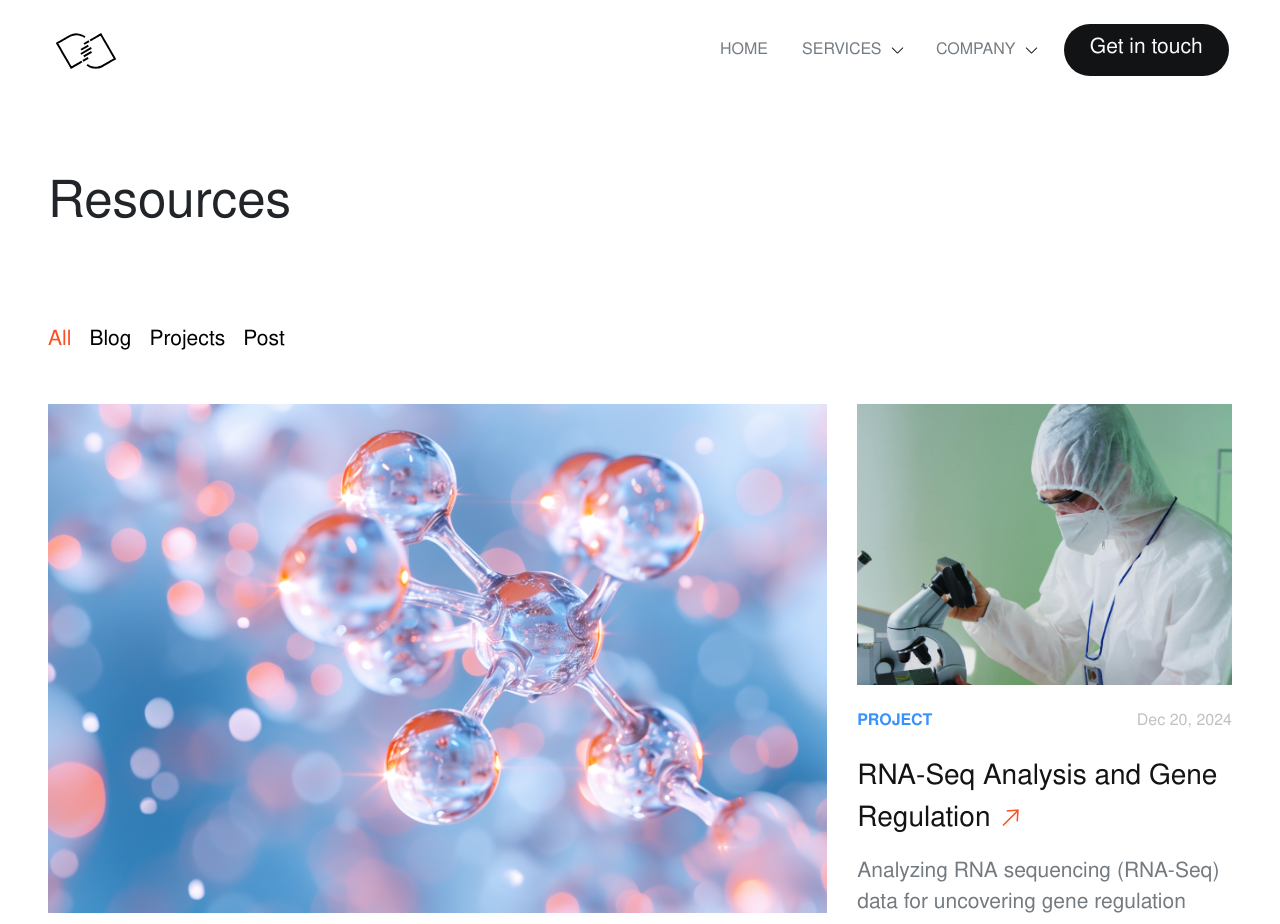
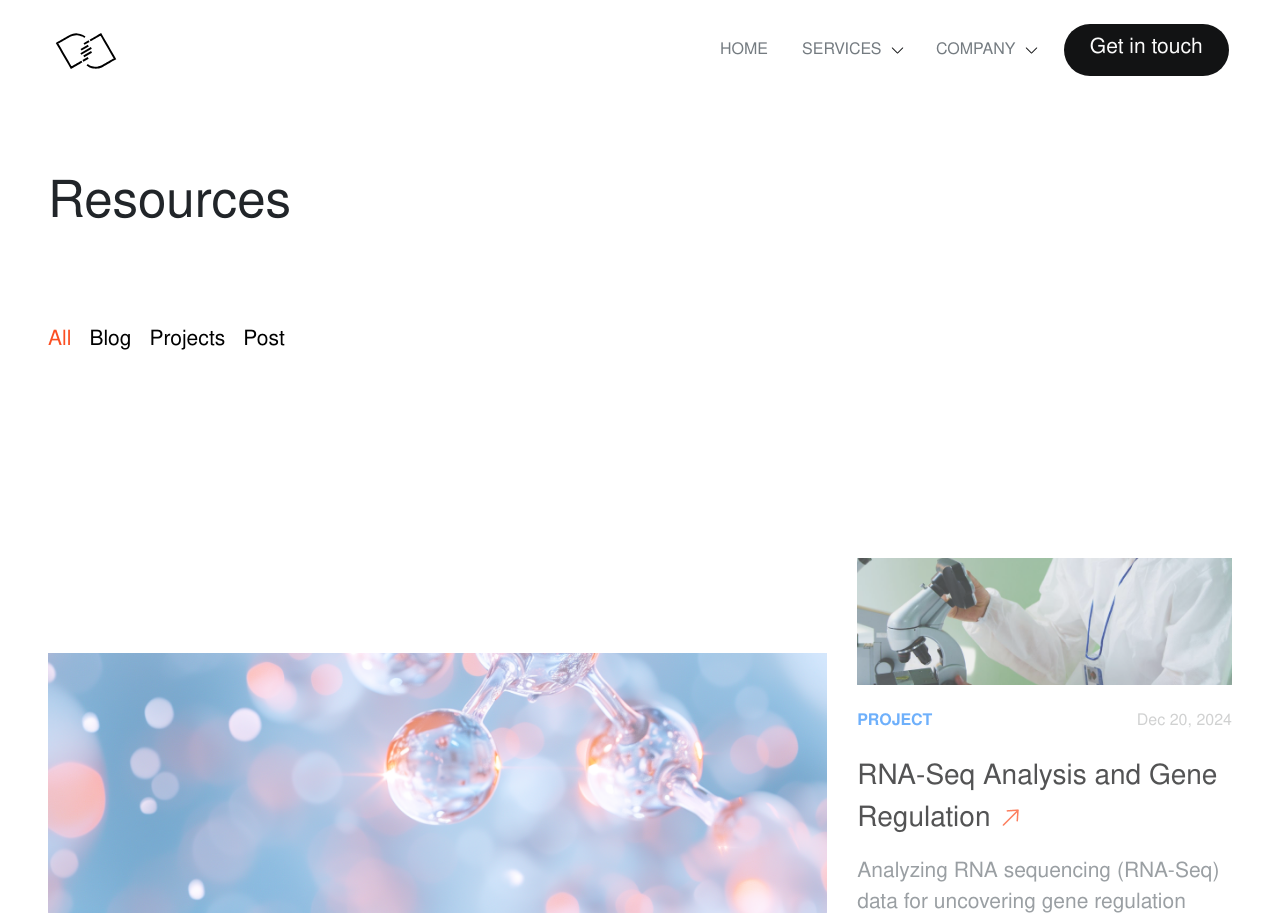
Before and after one commit to araviind8712/d2dWebsite-1.0.0, an Angular app: page /resources in a window 1280 px wide. Shown: the top 924 px of the page. Built offline with nearby package versions, Linux system fonts and the light colour scheme.

Commit message:
Initial Animations for Cards

```diff
--- a/src/app/app.component.ts
+++ b/src/app/app.component.ts
@@ -8,7 +8,4 @@ import { Component, OnInit } from '@angular/core';
 })
 export class AppComponent {
   title = 'd2dWebsite';
-
-
-
 }
--- a/src/app/app.module.ts
+++ b/src/app/app.module.ts
@@ -20,6 +20,7 @@ import { ResourceDetailComponent } from './pages/resource-detail/resource-detail
 import { ResourceCardComponent } from '../shared/resource-card/resource-card.component';
 import { GetintouchComponent } from '../shared/getintouch/getintouch.component';
 import { FooterComponent } from '../shared/footer/footer.component';
+import {BrowserAnimationsModule} from '@angular/platform-browser/animations';
 
 @NgModule({
   declarations: [
@@ -47,6 +48,7 @@ import { FooterComponent } from '../shared/footer/footer.component';
     FormsModule,
     MatIconModule,
     ReactiveFormsModule,
+    BrowserAnimationsModule
   ],
   providers: [
     provideClientHydration(withEventReplay())
--- a/src/app/pages/home/home.component.html
+++ b/src/app/pages/home/home.component.html
@@ -71,7 +71,7 @@
             </span></a>
         </p>
         <div class="row mt-48">
-            <div class="col-md-4 col-12 h-100" *ngFor="let resource of resources">
+            <div class="col-md-4 col-12 h-100 wipe-up" *ngFor="let resource of resources">
                 <app-resource-card [title]="resource.title" [description]="resource.description" [image]="resource.image" [postedOn]="resource.postedOn" [type]="resource.type"></app-resource-card>
             </div>
         </div>
--- a/src/app/pages/resources/resources.component.css
+++ b/src/app/pages/resources/resources.component.css
@@ -10,6 +10,7 @@ a{
     color: black;
 }
 
+
 @media only screen and (max-width: 600px) {
     .nav-resource{
         width: 100%;
--- a/src/app/pages/resources/resources.component.html
+++ b/src/app/pages/resources/resources.component.html
@@ -1,4 +1,4 @@
-<div class="p-48">
+<div class="p-48" >
     <p class="mt-80 fsr-51">Resources</p>
     <ul class="d-flex justify-content-between nav-resource fsr-21 mt-80 p-0 mb-0">
         <a class="nav-link nav-active p-0" href="">All</a>
@@ -8,7 +8,8 @@
     </ul>
     <div class="mt-48">
         <div class="row">
-            <div class="col-md-8 col-12 h-100">
+            <!-- <div id="card" [@slideUp]="isVisible ? 'visible' : 'hidden'" class="col-md-8 col-12 h-100"> -->
+                <div class="col-md-8 col-12 h-100 wipe-up">
                 <img src="assets/images/res1.png" alt="" class="col-12 w-100 h-75 p-0">
                 <div class="d-flex justify-content-between mt-4 mb-2">
                     <p class="color-blue fsb-16 pe-1">PROJECT&nbsp;</p>
@@ -20,7 +21,7 @@
                 </div>
                 <p class="color-lightgrey fsr-21 my-3">Analyzing RNA sequencing (RNA-Seq) data for uncovering gene regulation patterns.</p>
             </div>
-            <div class="col-md-4 col-12 h-100">
+            <div class="col-md-4 col-12 h-100 wipe-up">
                 <img src="assets/images/res2.png" width="100%" alt="" class="col-12 p-0">
                 <div class="d-flex justify-content-between mt-4 mb-2">
                     <p class="color-blue fsb-16 pe-1">PROJECT&nbsp;</p>
@@ -34,7 +35,7 @@
             </div>
         </div>
         <div class="row mt-48">
-            <div class="col-md-4 col-12 h-100" *ngFor="let resource of resources">
+            <div class="col-md-4 col-12 h-100 wipe-up" *ngFor="let resource of resources">
                 <app-resource-card [title]="resource.title" [description]="resource.description" [image]="resource.image" [postedOn]="resource.postedOn" [type]="resource.type"></app-resource-card>
             </div>
         </div>
--- a/src/app/pages/resources/resources.component.ts
+++ b/src/app/pages/resources/resources.component.ts
@@ -1,15 +1,32 @@
-import { Component } from '@angular/core';
+import { Component, OnInit } from '@angular/core';
 import resourceData from '../../../assets/resources.json';
 import { CommonModule } from '@angular/common';
 import { GetintouchComponent } from '../../../shared/getintouch/getintouch.component';
 import { ResourceCardComponent } from '../../../shared/resource-card/resource-card.component';
+import { trigger,state,style,transition,animate } from '@angular/animations';
 
 @Component({
   selector: 'app-resources',
   templateUrl: './resources.component.html',
   styleUrl: './resources.component.css',
   standalone: false,
+  animations:[
+    trigger('slideUp',[
+      state('hidden',style({transform:'translateY(100px)',opacity:0})),
+      state('visible', style({ transform: 'translateY(0)', opacity: 1 })),
+      // transition('hidden => visible', animate('5000ms ease-in-out')),
+      transition('hidden => visible', animate('5.5s cubic-bezier(0.25, 1.25, 0.3, 1)'))
+    ])
+  ]
 })
-export class ResourcesComponent{
+export class ResourcesComponent implements OnInit{
   resources:any[]=resourceData;
+  isVisible=false;
+  ngOnInit() {
+    const card = document.getElementById('card');
+    if (card) {
+      const rect = card.getBoundingClientRect();
+      this.isVisible = rect.top < window.innerHeight - 100;
+    }
+  }
 }
--- a/src/app/pages/service-menu/service-menu.component.html
+++ b/src/app/pages/service-menu/service-menu.component.html
@@ -1,6 +1,6 @@
 <div class="container-fluid">
     <div class="row justify-content-center" align="center">
-        <div class="col-12 col-md-4 pb48 cursor-pointer" *ngFor="let service of currentServiceMenu;" (click)="redirect(service.image)" style="padding: 0; box-shadow: none; border: none; cursor: pointer;">
+        <div class="col-12 col-md-4 pb48 cursor-pointer slide-up" *ngFor="let service of currentServiceMenu;" (click)="redirect(service.image)" style="padding: 0; box-shadow: none; border: none; cursor: pointer;">
             <img [src]="service.image" height="320" width="100%" style="padding-bottom: 24px;" class="pr32">
             <div *ngIf="currentServiceMenu.length==5">
                 <h4 align="left" style="padding-bottom: 8px;" class="pr32"><a style="padding-right: 8px;" class="link-text">{{service.topic}}</a>
--- a/src/styles.css
+++ b/src/styles.css
@@ -249,6 +249,45 @@ a {
   text-underline-offset: 3px!important; /* Moves the underline 1px away from the text */
 }
 
+/* Animations */
+
+@keyframes appear {
+  from {
+      opacity: 0;
+      clip-path: inset(100% 0% 0% 0%);
+  }
+  to {
+      opacity: 1;
+      clip-path: inset(0% 0% 0% 0%);
+  }
+}
+
+.wipe-up {
+  animation: appear linear;
+  animation-timeline: view();
+  animation-range: entry 0% cover 40%;
+}
+
+@keyframes slideup {
+  from {
+    opacity: 0;
+    clip-path: inset(100% 100% 0 0);
+  }
+  to {
+    opacity: 1;
+    clip-path: inset(0 0 0 0);
+  }
+}
+
+.slide-up{
+  animation: slideup linear;
+  animation-timeline: view();
+  animation-range: entry 0% cover 40%;
+  transition: transform 1s ease-out, opacity 1s ease-out;
+}
+
+/* Animation Ends */
+
 
 @media only screen and (max-width: 768px) {
   .btn-responsive {
```
Also changed, not shown: 1 other file (tests, documents, lock files or other folders).
